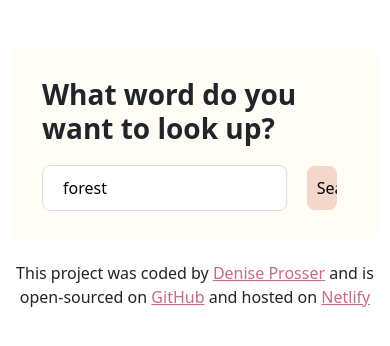
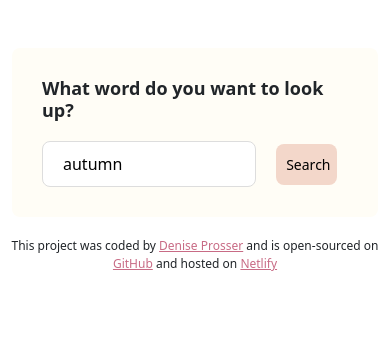
Before and after one commit to deniseprosser/react-dictionary-project, a React (Create React App) app: page / in a window 390 px wide. Shown: the top 346 px of the page. Built offline with nearby package versions, Linux system fonts and the light colour scheme; no server answers.

Commit message:
Made responsive

```diff
--- a/public/index.html
+++ b/public/index.html
@@ -5,10 +5,7 @@
     <link rel="icon" href="%PUBLIC_URL%/favicon.ico" />
     <meta name="viewport" content="width=device-width, initial-scale=1" />
     <meta name="theme-color" content="#000000" />
-    <meta
-      name="description"
-      content="Web site created using create-react-app"
-    />
+    <meta name="description" content="React Dictionary App" />
     <link rel="apple-touch-icon" href="%PUBLIC_URL%/logo192.png" />
 
     <link rel="manifest" href="%PUBLIC_URL%/manifest.json" />
--- a/src/App.css
+++ b/src/App.css
@@ -9,3 +9,9 @@ body {
 .App footer a {
   color: #c86b85;
 }
+
+@media (max-width: 800px) {
+  .App footer {
+    font-size: 12px;
+  }
+}
--- a/src/App.js
+++ b/src/App.js
@@ -6,7 +6,7 @@ export default function App() {
   return (
     <div className="App">
       <div className="container">
-        <Dictionary defaultKeyword="forest" />
+        <Dictionary defaultKeyword="autumn" />
       </div>
       <footer className="text-center">
         This project was coded by{" "}
--- a/src/Dictionary.css
+++ b/src/Dictionary.css
@@ -27,3 +27,18 @@
   padding: 10px 10px;
   background: #f3d7ca;
 }
+
+@media (max-width: 800px) {
+  .Dictionary h1 {
+    font-size: 18px;
+  }
+
+  .Dictionary .search-bar {
+    width: 70%;
+  }
+
+  .Dictionary .search-button {
+    font-size: 14px;
+    width: 20%;
+  }
+}
--- a/src/Meaning.css
+++ b/src/Meaning.css
@@ -10,3 +10,9 @@
   font-style: italic;
   margin-top: 6px;
 }
+
+@media (max-width: 800px) {
+  .Meaning h3 {
+    font-size: 20px;
+  }
+}
--- a/src/Photos.js
+++ b/src/Photos.js
@@ -2,8 +2,6 @@ import React from "react";
 import "./Photos.css";
 
 export default function Photos(props) {
-  console.log(props.photos);
-
   if (props.photos) {
     return (
       <section className="Photos">
```
